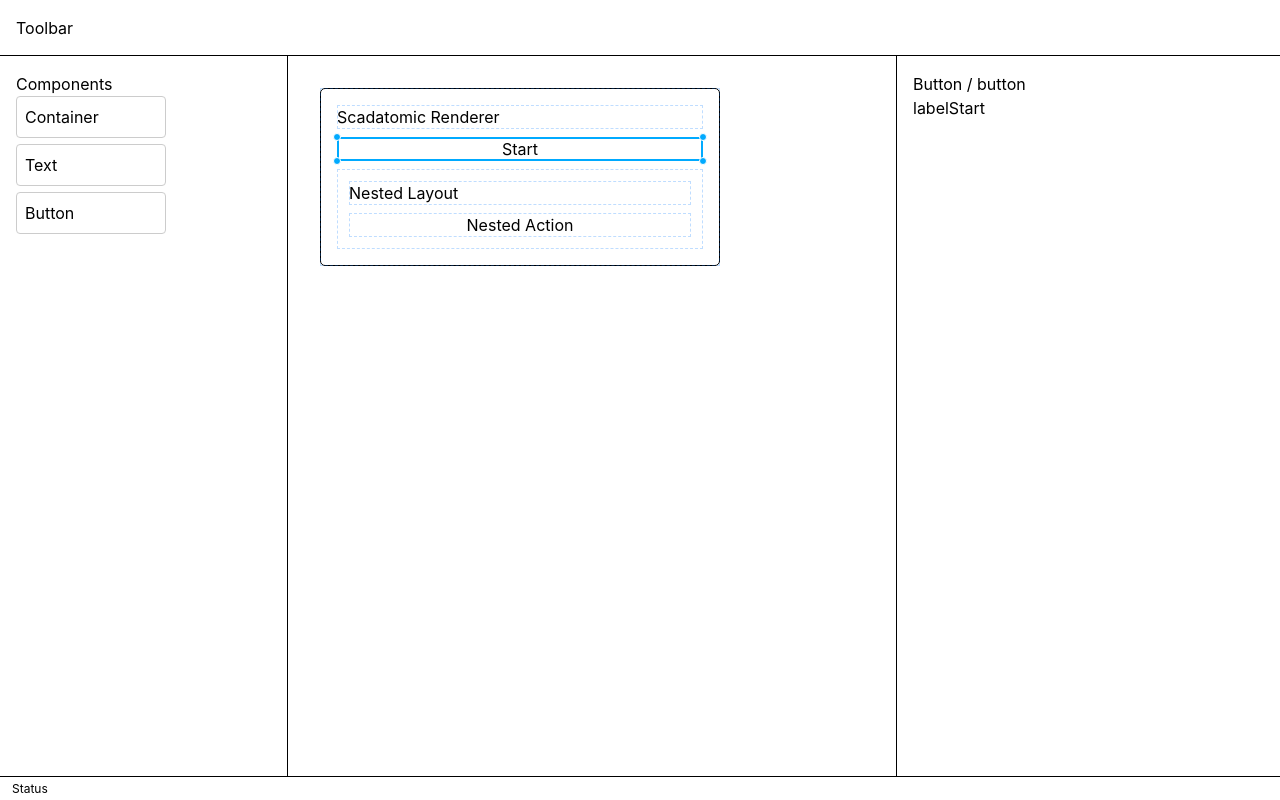
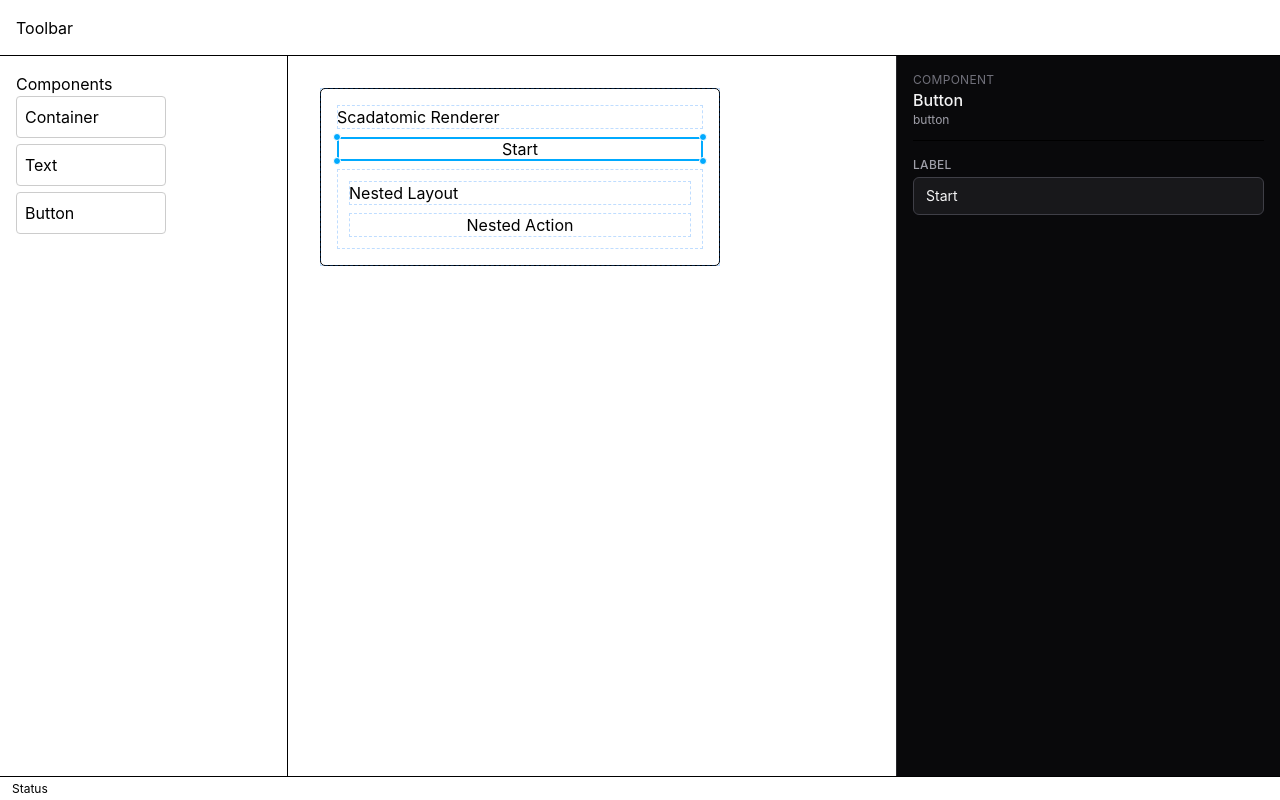
Before and after one commit to emzet92/scadatomic-editor-v4, a React (Vite) app: page / in a window 1280 px wide. Both pictures are taken after a click on the button "Start". Built offline with nearby package versions, Linux system fonts and the light colour scheme.

Commit message:
Style property panel

```diff
--- a/src/uiframework/EditorLayout.tsx
+++ b/src/uiframework/EditorLayout.tsx
@@ -19,7 +19,17 @@ export function Canvas({
 export function RightSidebar({
   children,
 }: React.PropsWithChildren) {
-  return <div className="w-96 border-l overflow-auto p-4 shrink-0">{children}</div>;
+  const className = `
+w-96
+border-l
+border-zinc-800
+bg-zinc-950
+overflow-auto
+p-4
+shrink-0
+`;
+
+  return <div className={className}>{children}</div>;
 }
 
 export function StatusBar() {
--- a/src/uiframework/PropertyPanel.tsx
+++ b/src/uiframework/PropertyPanel.tsx
@@ -5,54 +5,129 @@ type Props = {
   nodes: UiTree;
 };
 
-export function PropertyPanel({ nodes }: Props) {
-    const selectedNodeId = useEditorStore(
+export function PropertyPanel({
+  nodes,
+}: Props) {
+  const selectedNodeId =
+    useEditorStore(
       (s) => s.selectedNodeId
     );
 
-    const updateNode = useEditorStore(
+  const updateNode =
+    useEditorStore(
       (s) => s.updateNode
     );
 
   if (!selectedNodeId) {
-        return <div data-editor-ignore>No selection</div>;
+    return (
+      <div
+        data-editor-ignore
+        className="text-zinc-400 text-sm"
+      >
+        No selection
+      </div>
+    );
   }
 
   const node = nodes[selectedNodeId];
 
   if (!node) {
-        return <div data-editor-ignore>Node not found</div>;
+    return (
+      <div
+        data-editor-ignore
+        className="text-red-400 text-sm"
+      >
+        Node not found
+      </div>
+    );
   }
 
-    const propsToRender = node.props ?? {};
+  const propsToRender =
+    node.props ?? {};
 
   return (
-        <div data-editor-ignore>
-            <h3>
-                {node.type} / {node.id}
-            </h3>
+    <div
+      data-editor-ignore
+      className="space-y-4"
+    >
+      {/* Header */}
 
-            {Object.entries(propsToRender).map(([key, value]) => (
-                <div key={key}>
-                    <label>{key}</label>
+      <div className="border-b pb-3">
+        <div className="text-xs uppercase tracking-wide text-zinc-500">
+          Component
+        </div>
+
+        <div className="font-medium text-zinc-100">
+          {node.type}
+        </div>
+
+        <div className="text-xs text-zinc-400">
+          {node.id}
+        </div>
+      </div>
+
+      {/* Properties */}
+
+      <div className="space-y-3">
+        {Object.entries(
+          propsToRender
+        ).map(([key, value]) => (
+          <div
+            key={key}
+            className="space-y-1"
+          >
+            <label
+              className="
+                block
+                text-xs
+                font-medium
+                text-zinc-400
+                uppercase
+                tracking-wide
+              "
+            >
+              {key}
+            </label>
 
             <input
               data-editor-ignore
               value={String(value)}
               onChange={(e) => {
-                            const nextValue = e.target.value;
+                const nextValue =
+                  e.target.value;
 
-                            updateNode(node.id, (currentNode) => ({
+                updateNode(
+                  node.id,
+                  (
+                    currentNode
+                  ) => ({
                     ...currentNode,
                     props: {
                       ...currentNode.props,
-                                    [key]: nextValue,
+                      [key]:
+                        nextValue,
                     },
-                            }));
+                  })
+                );
               }}
+              className="
+                w-full
+                rounded-md
+                border
+                border-zinc-700
+                bg-zinc-900
+                px-3
+                py-2
+                text-sm
+                text-zinc-100
+                outline-none
+                transition
+                focus:border-sky-500
+              "
             />
           </div>
         ))}
       </div>
+    </div>
   );
 }
```
Lines whose indentation alone changed are shown as unchanged.
